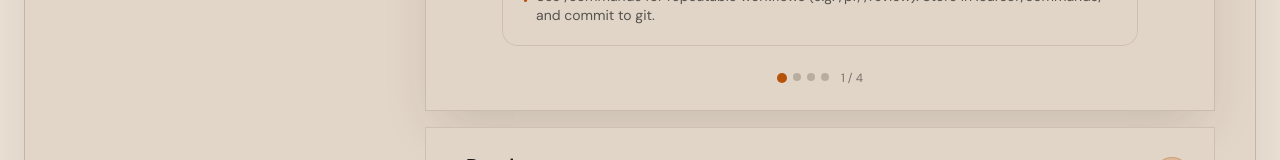
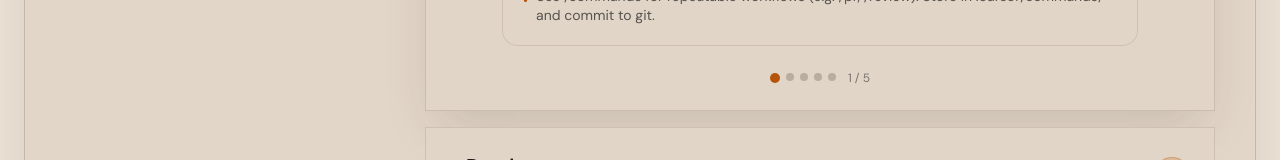
Before and after one commit to ayomidecole/AI-Hackathon-Guide, a React (Vite) app: page / in a window 1280 px wide. Shown: the part 884-1044 px from the top of the page. Built offline with nearby package versions, Linux system fonts and the light colour scheme; a web font is replaced by a local one.

Commit message:
add codex to development tools

```diff
--- a/src/content/sections.ts
+++ b/src/content/sections.ts
@@ -62,6 +62,46 @@ export const sections: Section[] = [
                         items: [
                             'TDD: ask for tests → run and confirm they fail → commit → ask for implementation that passes → iterate until green.',
                             'Use /commands for repeatable workflows (e.g. /pr, /review). Store in .cursor/commands/ and commit to git.',
+                        ],
+                    },
+                ],
+            },
+            {
+                id: 'codex',
+                name: 'Codex',
+                tagline: 'AI coding agent for web and desktop',
+                description:
+                    'Codex helps you plan, edit, and ship code faster. Use the web app for quick guidance and the desktop app for deep repo work with local files and terminal commands.',
+                bullets: [
+                    'Web app for quick coding help',
+                    'Desktop app for repo-level execution',
+                    'Planning, implementation, and review',
+                ],
+                url: 'https://chatgpt.com',
+                detailsGuide: {
+                    label: 'OpenAI developer docs',
+                    url: 'https://platform.openai.com/docs/overview',
+                },
+                detailsSections: [
+                    {
+                        heading: 'Web app vs desktop app',
+                        items: [
+                            'Use the Codex web app for fast ideation: architecture questions, debugging help, API examples, and implementation plans when you are away from your local environment.',
+                            'Use the Codex desktop app when you need execution: reading and editing repo files, running terminal commands, applying patches, and validating changes in the actual project workspace.',
+                        ],
+                    },
+                    {
+                        heading: 'Hackathon workflow',
+                        items: [
+                            'Start in the web app to shape the MVP scope, pick the stack, and outline milestones.',
+                            'Move to the desktop app to implement features end-to-end, run checks, and iterate on real code quickly.',
+                        ],
+                    },
+                    {
+                        heading: 'Prompting tips',
+                        items: [
+                            'Give concrete constraints: framework, target file paths, expected API behavior, and acceptance criteria.',
+                            'Ask for small, testable increments and request verification steps after each change to keep delivery reliable.',
                         ],
                     },
                 ],
```
